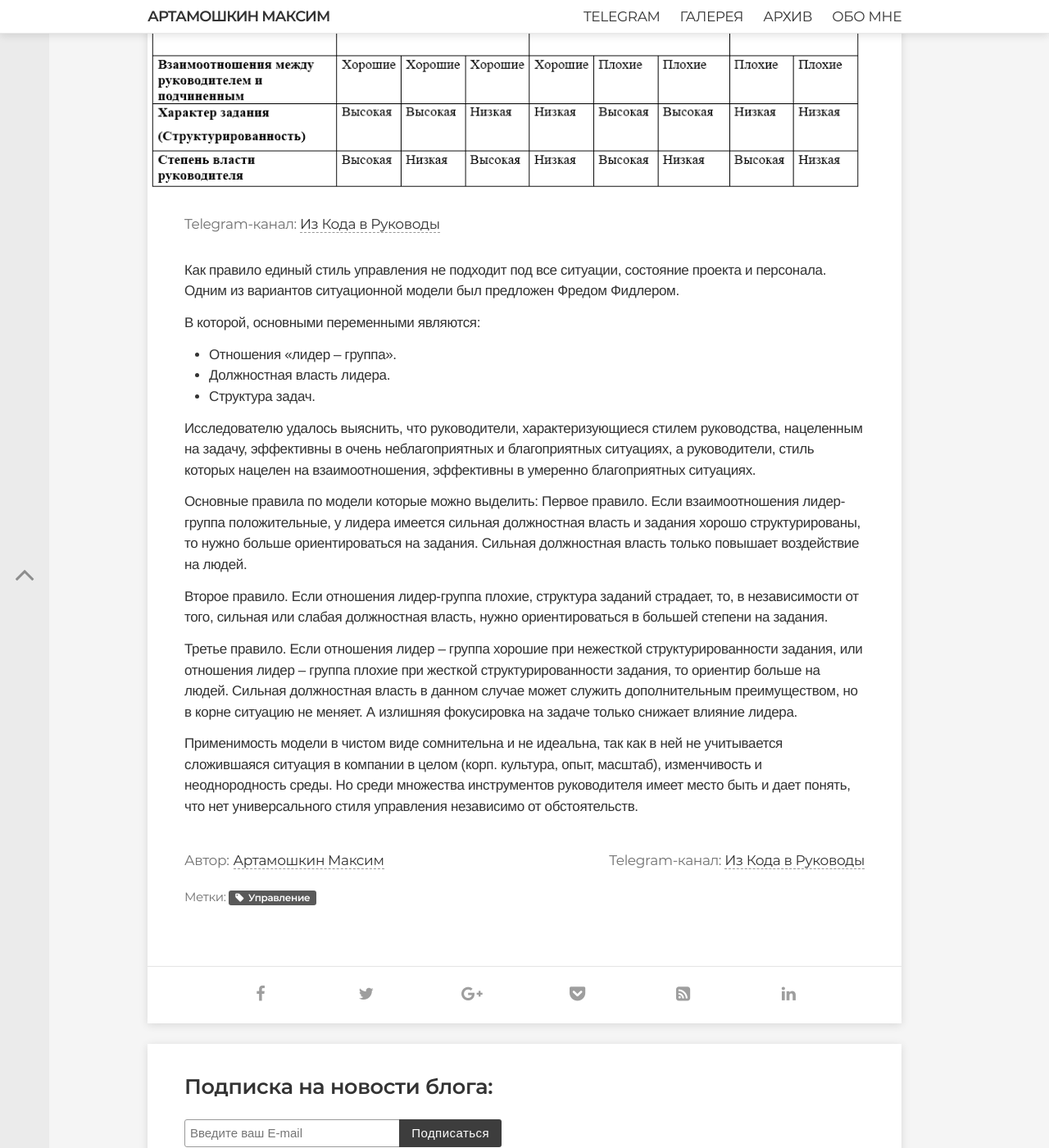
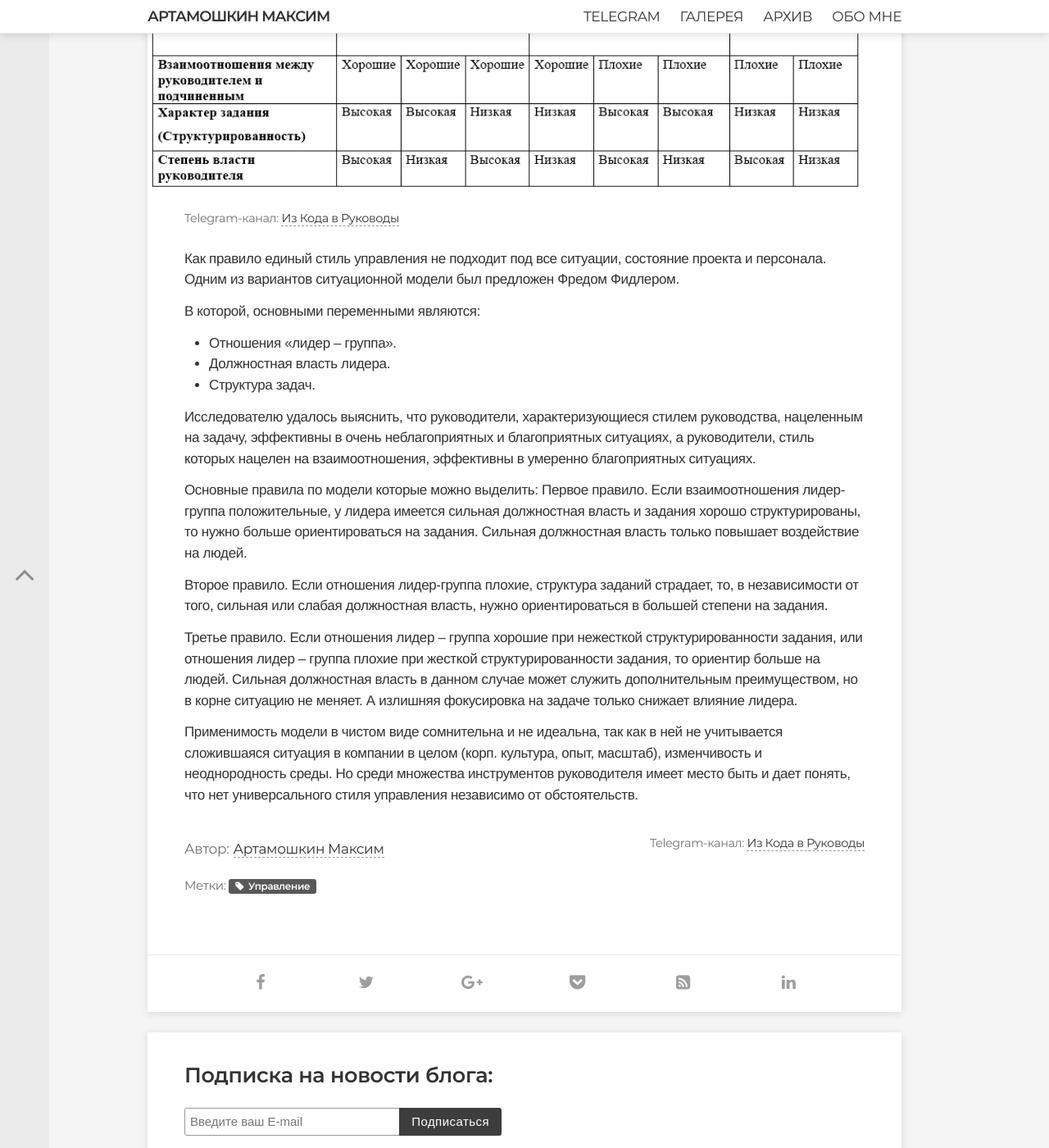
Before and after one commit to martamoshkin/blog.zverit.com, a Jekyll site: the page built from assets/2024-2-3-fidler-model.md, in a window 1280 px wide and 1400 px high, scrolled down 459 px. Shown: the whole window at 82% size. Built offline with Jekyll 4.4.1, drawn with Linux system fonts in a browser that asks for light colours; comment, search, counter and statistics services are not loaded.

Commit message:
Update _post.scss

```diff
--- a/_sass/_post.scss
+++ b/_sass/_post.scss
@@ -7,7 +7,9 @@ article {
 
   .telegram-link {
     font-family: "Montserrat";
-    padding: 0.3125rem 2.8125rem;
+    padding: 0 2.8125rem;
+    text-align: left;
+    font-size: .9rem;
 
     > a {
       font-weight: 500;
```
